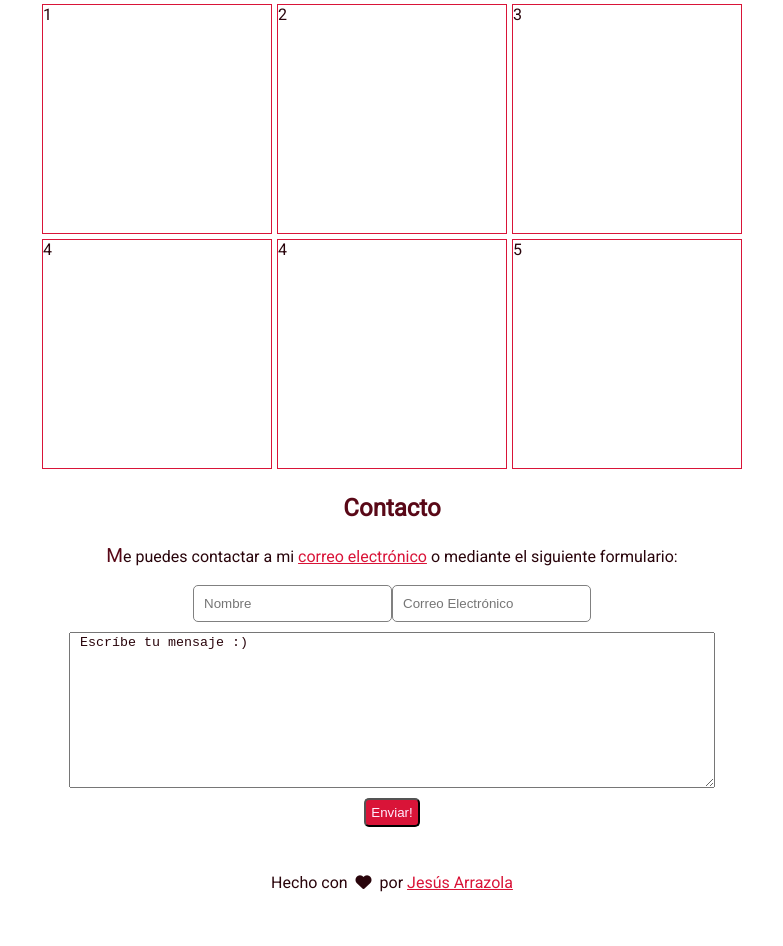
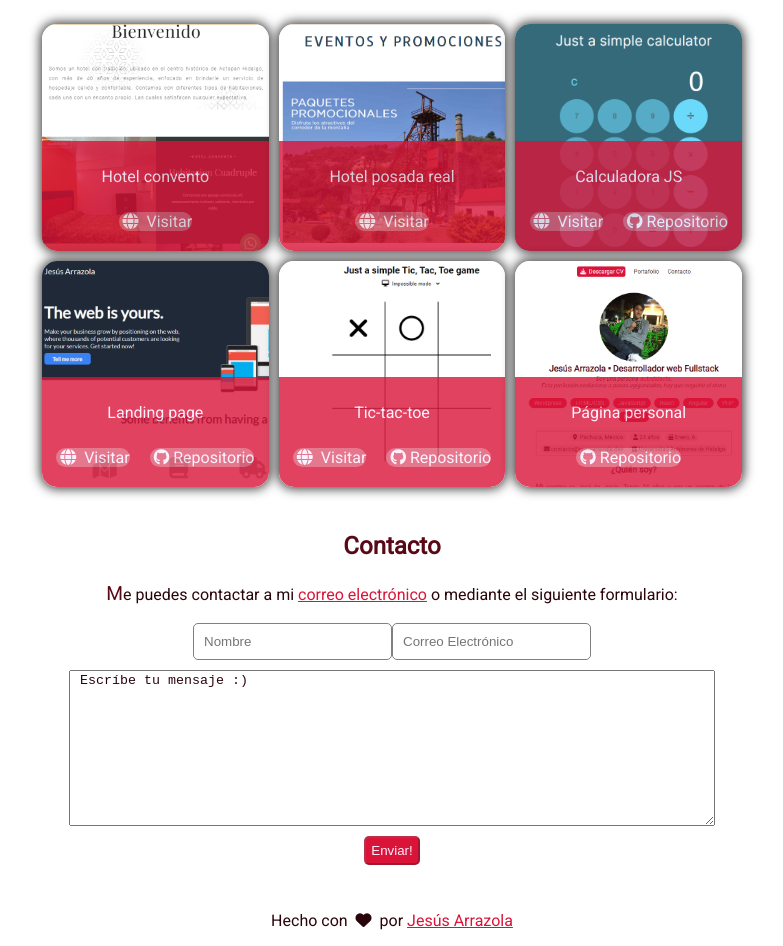
Before and after one commit to JesusArrazola/curriculum, a website: page index.html in a window 1280 px wide. Shown: the part 1137-2083 px from the top of the page, without its empty margins (248-1031 px from the left). Before the commit the page ends 2045 px from the top, so only its background shows below. Drawn offline with Linux system fonts and the light colour scheme.

Commit message:
Page finished

```diff
--- a/assets/styles/styles.css
+++ b/assets/styles/styles.css
@@ -158,11 +158,48 @@ section#skillset{
     width: 100%;
     display: grid;
     grid-template-columns: repeat(3,1fr);
-    gap: 5px;
+    gap: 10px;
+    margin: 20px 0;
 }
 .grid-item{
-    border: 1px solid var(--primary);
+    border-radius: 15px;
+    box-shadow: 0px 0px 11px 2px rgba(0,0,0,0.75);
     aspect-ratio: 1/1;
+    background-size: cover;
+    cursor: pointer;
+    position: relative;
+}
+#convento{background-image: url('../img/Convento.png');}
+#calc{background-image: url('../img/calculator.png');}
+#real{background-image: url('../img/real.png');}
+#landing{background-image: url('../img/landing-page.png');}
+#tictac{background-image: url('../img/tic-tac-toe.png');}
+#cv{background-image: url('../img/cv.png');}
+
+.project-info{
+    background-color: var(--primary);
+    position: absolute;
+    bottom: 0;
+    padding: 10px 0;
+    display: flex;
+    flex-wrap: wrap;
+    justify-content: center;
+    border-bottom-left-radius: 15px;
+    border-bottom-right-radius: 15px;
+    opacity: 0.8;
+    width: 100%;
+}
+.project-info a{
+    margin: 10px;
+    color: var(--white);
+    background-color: var(--light);
+    border-radius: 50px;
+    text-decoration: none;
+}
+.project-title{
+    width: 100%;
+    text-align: center;
+    color: var(--white);
 }
 i,i::after,i::before{margin: 0 2px; color: inherit;}
 
@@ -215,6 +252,7 @@ textarea{
     }
     .grid{
         grid-template-columns: 1fr;
+        gap: 15px;
     }
     .descartable{
         display: none;
--- a/index.html
+++ b/index.html
@@ -84,13 +84,46 @@
                 <p class="regular-paragraph">
                     Esto es algo de lo que he hecho en el último año. Algunos proyectos fueron de aprendizaje y otros están publicados en linea!
                 </p>
-                <div class="grid"> <!-- http://hotelconventoactopan.com/  https://hotelposadareal.mx/paquetes/paquete-1/-->
-                    <div class="grid-item">1</div>
-                    <div class="grid-item">2</div>
-                    <div class="grid-item">3</div>
-                    <div class="grid-item">4</div>
-                    <div class="grid-item descartable">4</div>
-                    <div class="grid-item descartable">5</div>
+                <div class="grid"> <!--   paquetes/paquete-1/-->
+                    <div class="grid-item" id="convento">
+                        <div class="project-info">
+                            <p class="project-title">Hotel convento</p>
+                            <a href="http://hotelconventoactopan.com/" target="_blank"><i class="fa-solid fa-globe"></i> Visitar</a>
+                        </div>
+                    </div>
+                    <div class="grid-item" id="real">
+                        <div class="project-info">
+                            <p class="project-title">Hotel posada real</p>
+                            <a href="https://hotelposadareal.mx/" target="_blank"><i class="fa-solid fa-globe"></i> Visitar</a>
+                        </div>
+                    </div>
+                    <div class="grid-item" id="calc">
+                        <div class="project-info">
+                            <p class="project-title">Calculadora JS</p>
+                            <a href="https://jesusarrazola.github.io/calculator" target="_blank"><i class="fa-solid fa-globe"></i> Visitar</a>
+                            <a href="https://github.com/JesusArrazola/calculator" target="_blank"><i class="fa-brands fa-github"></i>Repositorio</a>
+                        </div>
+                    </div>
+                    <div class="grid-item" id="landing">
+                        <div class="project-info">
+                            <p class="project-title">Landing page</p>
+                            <a href="https://jesusarrazola.github.io/odin-landing-page" target="_blank"><i class="fa-solid fa-globe"></i> Visitar</a>
+                            <a href="https://github.com/JesusArrazola/odin-landing-page" target="_blank"><i class="fa-brands fa-github"></i>Repositorio</a>
+                        </div>
+                    </div>
+                    <div class="grid-item descartable" id="tictac">
+                        <div class="project-info">
+                            <p class="project-title">Tic-tac-toe</p>
+                            <a href="https://jesusarrazola.github.io/tic-tac-toe" target="_blank"><i class="fa-solid fa-globe"></i> Visitar</a>
+                            <a href="https://github.com/JesusArrazola/tic-tac-toe" target="_blank"><i class="fa-brands fa-github"></i>Repositorio</a>
+                        </div>
+                    </div>
+                    <div class="grid-item descartable" id="cv">
+                        <div class="project-info">
+                            <p class="project-title">Página personal</p>
+                            <a href="https://github.com/jesusarrazola/curriculum.git" target="_blank"><i class="fa-brands fa-github"></i>Repositorio</a>
+                        </div>
+                    </div>
                 </div>
 
             </section>
@@ -107,7 +140,7 @@
                         <input type="mail" name="mail" id="mail" placeholder="Correo Electrónico" required>
                     </div>
                     <textarea name="message" id="message" cols="30" rows="10"> Escríbe tu mensaje :)</textarea>
-                    <button type="submit" class="action-button">Enviar!</button>
+                    <button type="submit" class="action-button" disabled>Enviar!</button>
                 </form>
             </section>
         </div>
```
Also changed, not shown: assets/img/Convento.png (added), assets/img/cv.png (added), assets/img/real.png (added).
